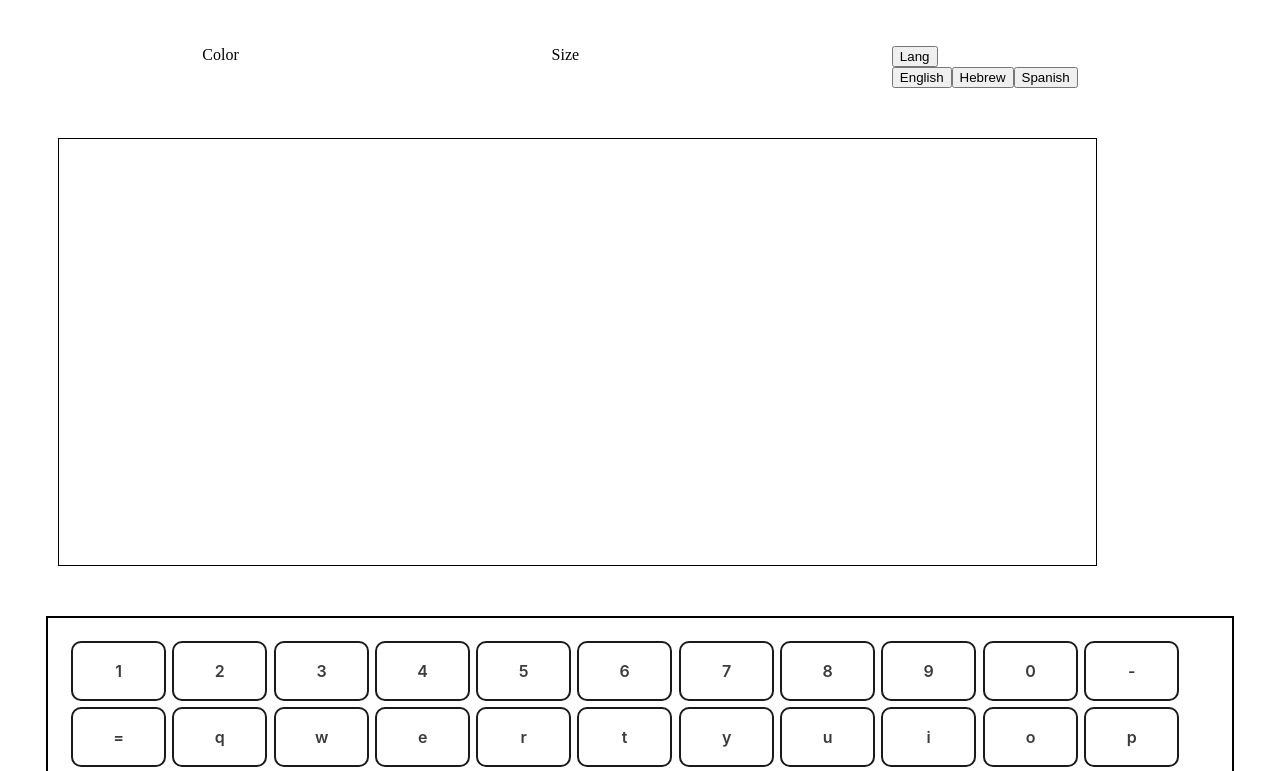
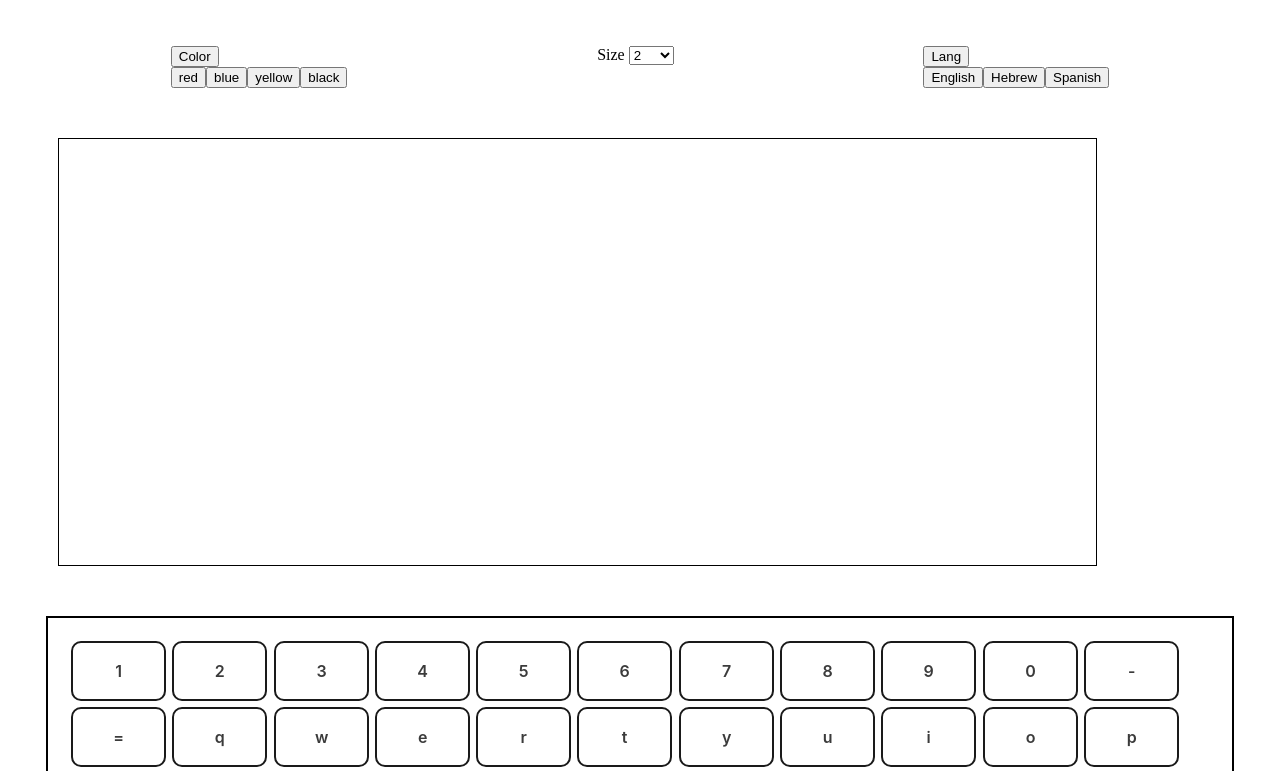
Before and after one commit to YoadRX/keyboard, a React (Vite) app: page / in a window 1280 px wide. Shown: the top 771 px of the page. Built offline with nearby package versions, Linux system fonts and the light colour scheme.

Commit message:
size and color

```diff
--- a/src/App.css
+++ b/src/App.css
@@ -55,7 +55,6 @@ body {
 }
 
 
-/* CSS */
 .button-28 {
   appearance: none;
   background-color: transparent;
--- a/src/App.jsx
+++ b/src/App.jsx
@@ -9,6 +9,8 @@ import Lang from "./Components/Lang";
 function App() {
   const [text, setText] = useState("");
   const [lang, setLang] = useState("eng");
+  const [color, setColor] = useState("black");
+  const [size, setSize] = useState("12");
   function handleText(key) {
     if (key == -1) {
       setText((prev) => prev.slice(0, prev.length - 1));
@@ -23,20 +25,29 @@ function App() {
     });
   }
 
+  function handleColor(color) {
+    setColor(color);
+  }
+
   function handleLang(lang) {
     console.log(lang);
 
     setLang(lang);
   }
 
+  function handleSize(event) {
+    console.log(event.target.value);
+    setSize(event.target.value);
+  }
+
   return (
     <>
       <div id="bar">
-        <Color />
-        <Size />
+        <Color setColor={handleColor} />
+        <Size handleSize={handleSize} />
         <Lang setLang={handleLang} />
       </div>
-      <DisplayText text={text} />
+      <DisplayText text={text} color={color} size={size} />
       <KeyBoard
         value="1234567890-=qwertyuiop[]asdfghjkl;'\<>zxcvbnm,./"
         lang={lang}
--- a/src/Components/Color.jsx
+++ b/src/Components/Color.jsx
@@ -1,8 +1,18 @@
 import React from "react";
 import { useState } from "react";
 
-const Color = () => {
-  return <div>Color</div>;
+const Color = (props) => {
+  return (
+    <div>
+      <button>Color</button>
+      <div id="color-container">
+        <button onClick={() => props.setColor("red")}>red</button>
+        <button onClick={() => props.setColor("blue")}>blue</button>
+        <button onClick={() => props.setColor("yellow")}>yellow</button>
+        <button onClick={() => props.setColor("black")}>black</button>
+      </div>
+    </div>
+  );
 };
 
 export default Color;
--- a/src/Components/DisplayText.jsx
+++ b/src/Components/DisplayText.jsx
@@ -2,7 +2,16 @@ import React from "react";
 import { useState } from "react";
 
 const DisplayText = (props) => {
-  return <div id="textContainer">{props.text}</div>;
+  const textStyle = {
+    color: `${props.color}`,
+    fontSize: `${props.size}px`,
+    whiteSpace: "pre",
+  };
+  return (
+    <div id="textContainer" style={textStyle}>
+      {props.text}
+    </div>
+  );
 };
 
 export default DisplayText;
--- a/src/Components/Size.jsx
+++ b/src/Components/Size.jsx
@@ -1,8 +1,22 @@
 import React from "react";
 import { useState } from "react";
 
-const Size = () => {
-  return <div>Size</div>;
+const Size = (props) => {
+  const sizes = [];
+  for (let i = 2; i <= 100; i += 2) {
+    sizes.push(i);
+  }
+
+  return (
+    <div>
+      <label htmlFor="sizes">Size </label>
+      <select name="sizes" id="sizes" onChange={props.handleSize}>
+        {sizes.map((size) => (
+          <option value={size}>{size}</option>
+        ))}
+      </select>
+    </div>
+  );
 };
 
 export default Size;
```
